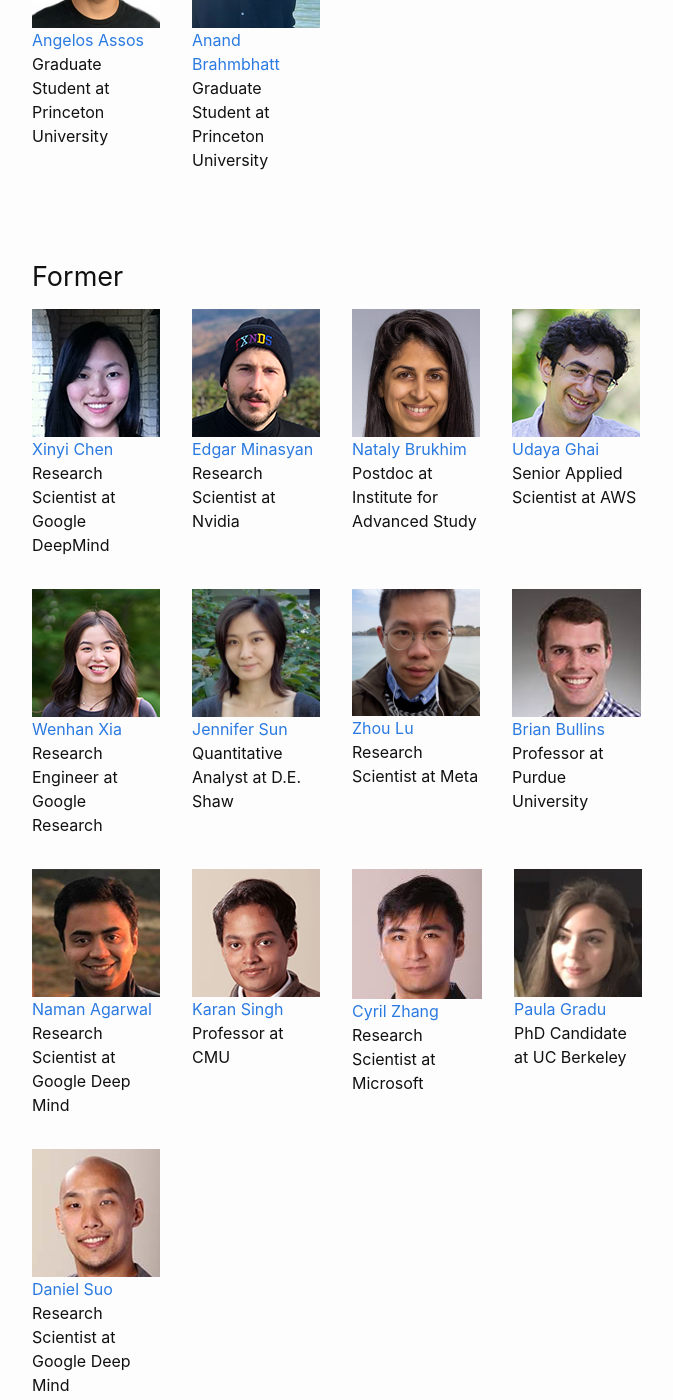
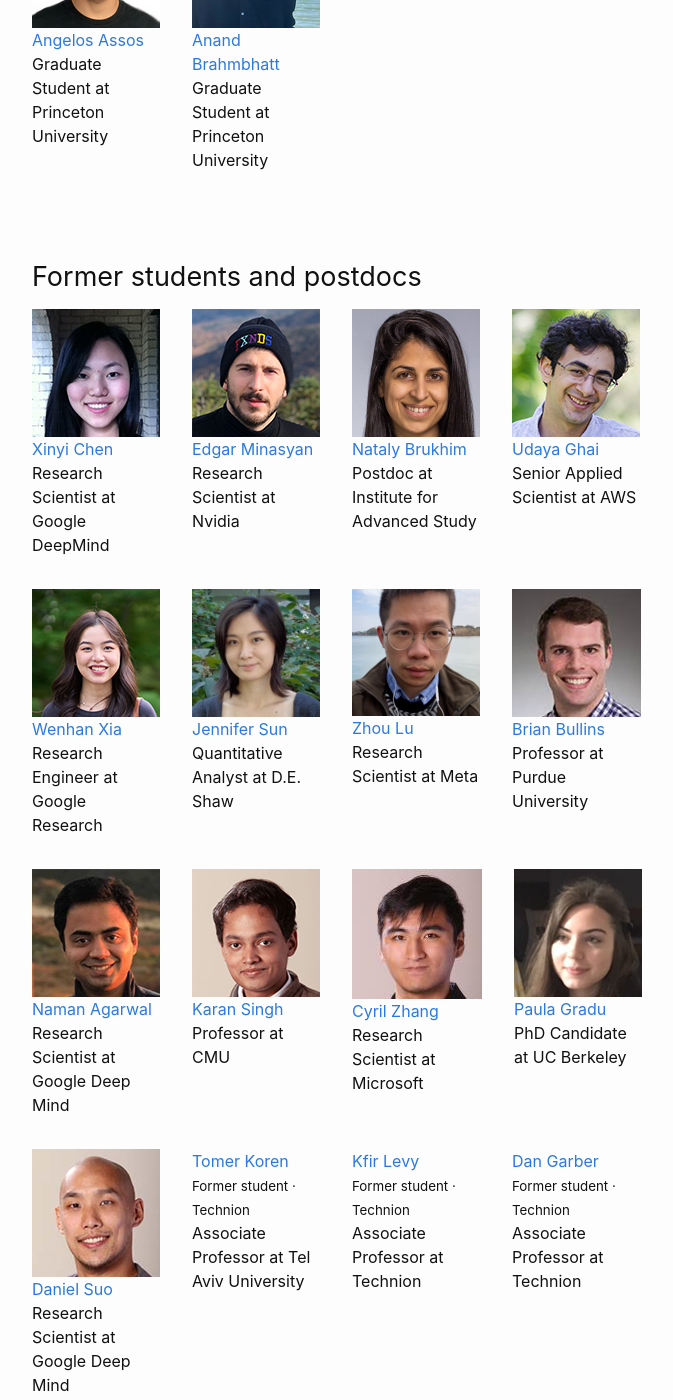
Before and after one commit to MinRegret/minregret.github.io, a Jekyll site: the page built from people/index.md, in a window 1280 px wide and 1400 px high, scrolled down 602 px. Shown: the whole window, without its empty margins (238-911 px from the left). Built offline with Jekyll 4.4.1, drawn with Linux system fonts in a browser that asks for light colours; some of the changed text lies outside the part shown.

Commit message:
Add Technion alumni to the team page

```diff
--- a/_data/people.yml
+++ b/_data/people.yml
@@ -96,3 +96,32 @@ daniel:
   title: Research Scientist at Google Deep Mind
   website: https://www.danielsuo.com/
   status: former
+
+# Technion alumni
+tomer:
+  name: Tomer Koren
+  title: Associate Professor at Tel Aviv University
+  website: https://tomerkoren.github.io/
+  status: former
+  alumni_affiliation: Technion
+  image: false
+kfir:
+  name: Kfir Levy
+  title: Associate Professor at Technion
+  website: https://kfiryehud.wixsite.com/kfir-y-levy
+  status: former
+  alumni_affiliation: Technion
+  image: false
+dan:
+  name: Dan Garber
+  title: Associate Professor at Technion
+  website: https://dds.technion.ac.il/people/academic-staff/dan-garber/
+  status: former
+  alumni_affiliation: Technion
+  image: false
+oren:
+  name: Oren Anava
+  website: https://scholar.google.com/citations?hl=en&user=5qS0n84AAAAJ
+  status: former
+  alumni_affiliation: Technion
+  image: false
--- a/_includes/people-grid.html
+++ b/_includes/people-grid.html
@@ -5,7 +5,9 @@
   <div>
     {% if person.status == status %}
     <div class="person">
-      <img src="{{ person.name | downcase | replace: ' ', '-' }}.png" onerror="this.style.display='none'" />
+      {% unless person.image == false %}
+      <img alt="{{ person.name }}" src="{{ person.name | downcase | replace: ' ', '-' }}.png" onerror="this.style.display='none'" />
+      {% endunless %}
       <div class="info">
         <a
           href="{{ person.website }}"
@@ -13,8 +15,12 @@
           rel="noreferrer noopener"
           >{{ person.name }}</a
         >
-        <br>
-        {{ person.title }}
+        {% if person.alumni_affiliation %}
+        <br><small>Former student · {{ person.alumni_affiliation }}</small>
+        {% endif %}
+        {% if person.title %}
+        <br>{{ person.title }}
+        {% endif %}
       </div>
     </div>
     {% endif %}
--- a/people/index.md
+++ b/people/index.md
@@ -11,6 +11,6 @@ title: People
 
 <br>
 
-<h2>Former</h2>
+<h2>Former students and postdocs</h2>
 {% assign status = "former" %}
 {% include people-grid.html %}
```
